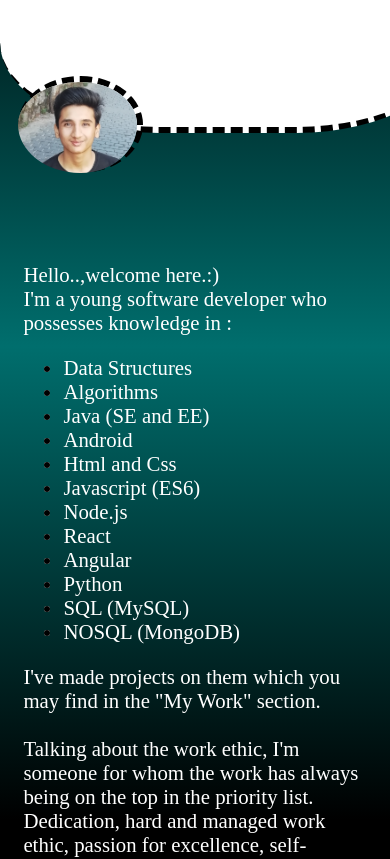
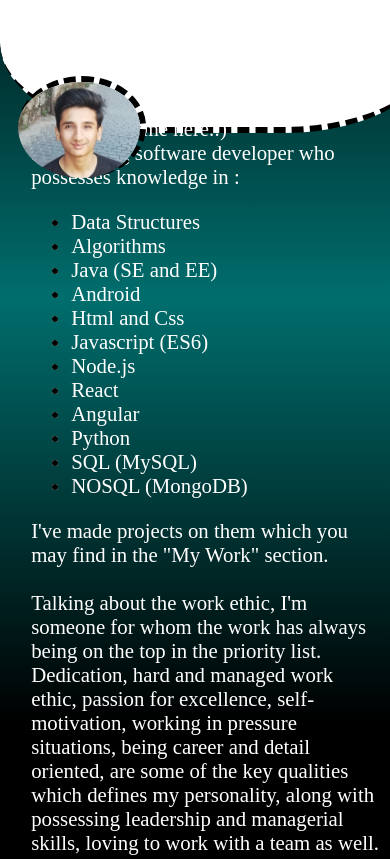
Before and after one commit to Rudra0711/Portfolio, a React (Create React App) app: page /aboutme in a window 390 px wide. Shown: the top 859 px of the page. Built offline with nearby package versions, Linux system fonts and the light colour scheme.

Commit message:
Still left

```diff
--- a/src/contents/aboutme/aboutme.css
+++ b/src/contents/aboutme/aboutme.css
@@ -53,20 +53,21 @@
 }
 @media only screen and (max-width:600px){
   #body4 .whole{
-    width:54vh;
+    width:52vh;
   }
   .picabt{
     margin-top: 24vh;
-    width: 26%;
-    height:36%;
+    width: 28%;
+    height:38%;
     margin-left: 4%;
   }
   #about{
+    margin-top: -5%;
     margin-left: 1%;
     width: 90%;
     padding-left: 4%;
     padding-right: 4%;
-    margin-left: 2%;
+    margin-left: 4%;
     font-weight: 400;
     /* padding-right: 4%; */
   }
```
